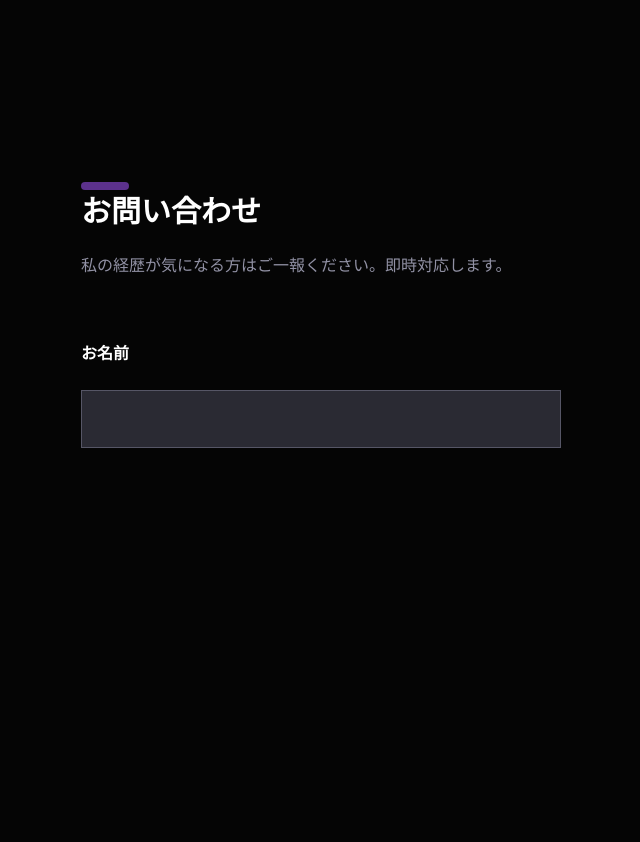
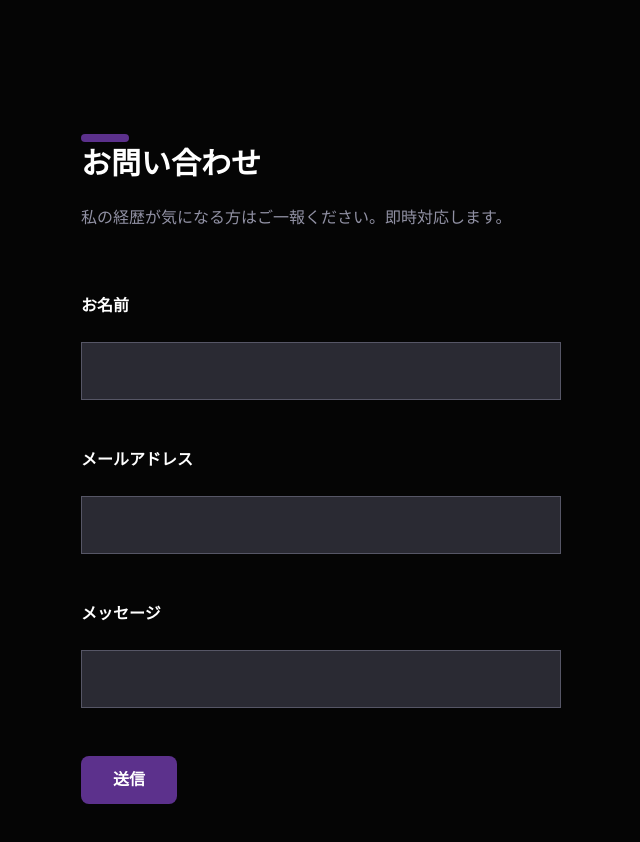
Before and after one commit to takizawazaku/tailwindcss-v3.2-sample, a website: page src/index.html in a window 1280 px wide. Shown: the part 3480-4322 px from the top of the page, without its empty margins (15-655 px from the left). Before the commit the page ends 3928 px from the top, so only its background shows below. Drawn offline with nearby package versions, Linux system fonts and the light colour scheme; files that its build step writes are made by us from their sources.

Commit message:
フォームの複製とボタン配置

```diff
--- a/src/index.html
+++ b/src/index.html
@@ -227,7 +227,7 @@
     <!-- お問い合わせ -->
     <div
       id="portfolio"
-      class="container mt-64 flex justify-between items-center mx-auto px-8 md:px-14 lg:px-24 w-full"
+      class="container mt-52 mb-20 flex justify-between items-center mx-auto px-8 md:px-14 lg:px-24 w-full"
     >
       <section class="w-full">
         <h2 class="secondary-title">お問い合わせ</h2>
@@ -235,7 +235,7 @@
           私の経歴が気になる方はご一報ください。即時対応します。
         </p>
         <div class="w-full grid lg:grid-cols-2 gap-8 lg:gap-32 mt-16">
-          <div>
+          <div class="space-y-12">
             <div>
               <label class="text-white block mb-6 text-x1 font-bold"
                 >お名前</label
@@ -245,6 +245,29 @@
                 class="w-full border border-inputBorder bg-input px-4 py-4"
               />
             </div>
+            <div>
+              <label class="text-white block mb-6 text-x1 font-bold"
+                >メールアドレス</label
+              >
+              <input
+                type="email"
+                class="w-full border border-inputBorder bg-input px-4 py-4"
+              />
+            </div>
+            <div>
+              <label class="text-white block mb-6 text-x1 font-bold"
+                >メッセージ</label
+              >
+              <input
+                type="text"
+                class="w-full border border-inputBorder bg-input px-4 py-4"
+              />
+            </div>
+            <button
+              class="px-8 py-3 bg-theme font-bold rounded-lg hover:bg-purple-600 transition-all duration-300"
+            >
+              <span>送信</span>
+            </button>
           </div>
         </div>
       </section>
```
